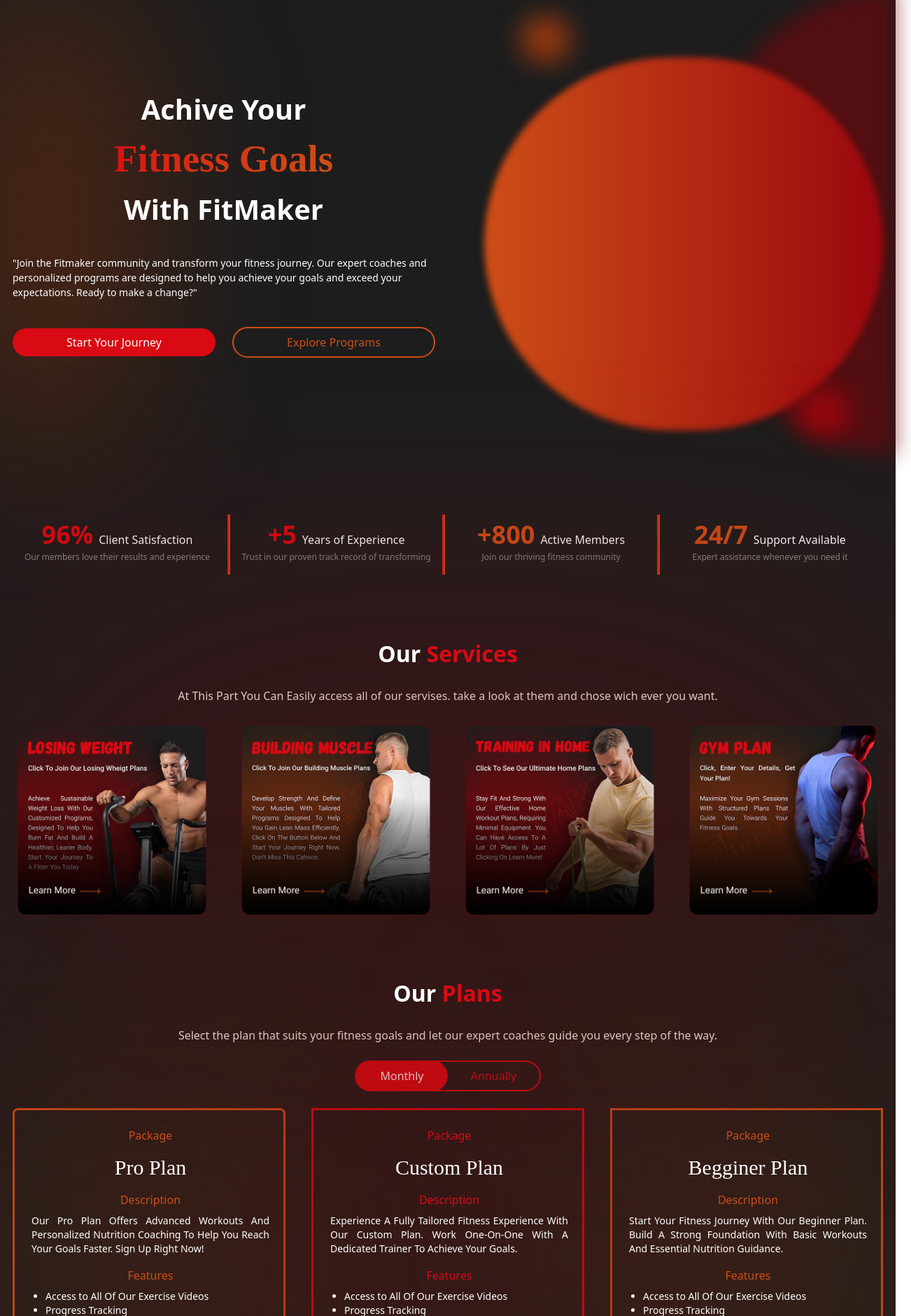
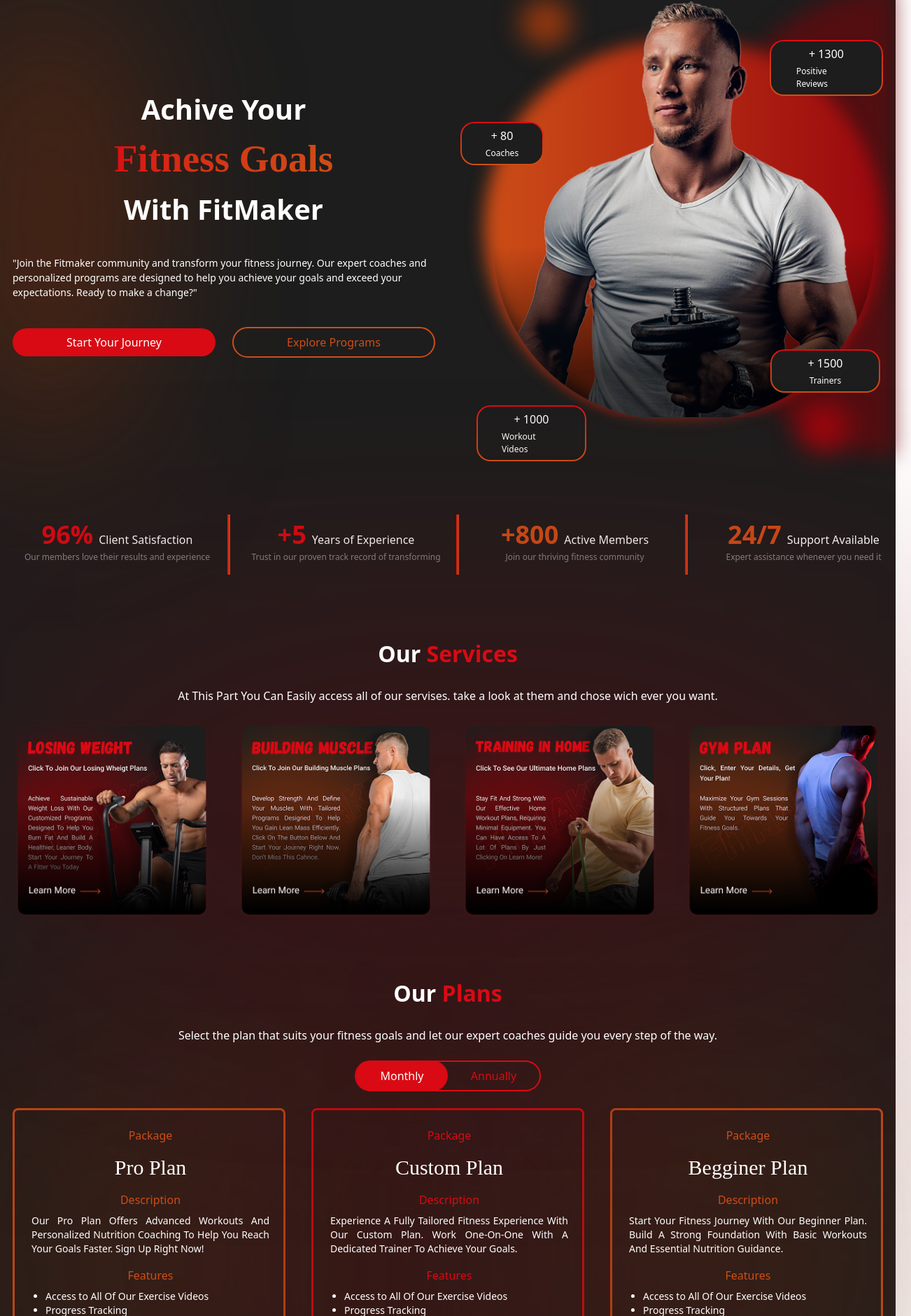
Before and after one commit to 33-af/Fitness-LP, a React (Vite) app: page / in a window 1280 px wide. Shown: the part 155-2035 px from the top of the page at 70% size, 1302 px wide, since content can reach past the window. Built offline with nearby package versions, Linux system fonts and the light colour scheme.

Commit message:
update journey component

```diff
--- a/src/App.css
+++ b/src/App.css
@@ -81,3 +81,16 @@
   font-size: 20px;
   font-style: italic;
 }
+
+.center{
+  display: flex;
+  align-items: center;
+}
+
+.border-gradient::before {
+  content: "";
+  @apply absolute inset-0 rounded-lg p-[2px] bg-gradient-to-b from-[#D90A14] to-[#CD4E17];
+  -webkit-mask: linear-gradient(white 0 0) content-box, linear-gradient(white 0 0);
+  -webkit-mask-composite: xor;
+  mask-composite: exclude;
+}
--- a/src/components/Header/header.tsx
+++ b/src/components/Header/header.tsx
@@ -1,5 +1,4 @@
 import { NavLink } from "react-router-dom";
-
 import arrowDown from '../../assets/arrow-down.png'
 import logo from '../../assets/landing-logo.png'
 import searchIcon from '../../assets/search-icon.png'
@@ -9,10 +8,10 @@ const Header = () => {
     <header className=' w-full h-[51px] mb-7  px-[98px] '>
       <div className="custom-container  flex items-center">
         <div className="mr-6">
-          <img src={logo} alt="Header-logo" width={116} height={51} />
+          <img src={logo} alt="Fitness website logo" width={116} height={51} />
         </div>
         <div className="mr-6 w-[41px] h-[38px] bg-[#262626] flex items-center justify-center rounded-[12px]">
-          <img src={searchIcon} alt="Header search-icon" width={18} height={18} className="h-[18px]" />
+          <img src={searchIcon} alt="Search icon" width={18} height={18} className="h-[18px]" />
         </div>
         <nav className="flex items-center mr-6">
           <ul className="flex items-center gap-20">
@@ -21,11 +20,11 @@ const Header = () => {
             </li>
             <li className="w-[107px] h-7 relative">
               <NavLink to='/programs' className=' text-white'>Programs</NavLink>
-              <img src={arrowDown} alt="Arrow-down" width={11} height={11}  className="absolute top-[10px] right-[20px]"/>
+              <img src={arrowDown} alt="Dropdown arrow" width={11} height={11} className="absolute top-[10px] right-[20px]" />
             </li>
             <li className="w-[107px] h-7  relative">
               <NavLink to='/programs' className='text-white'>Coaching</NavLink>
-              <img src={arrowDown} alt="Arrow-down" width={11} height={11} className="absolute top-[10px] right-[20px]"/>
+              <img src={arrowDown} alt="Dropdown arrow" width={11} height={11} className="absolute top-[10px] right-[20px]" />
             </li>
             <li className="w-[107px] h-7">
               <NavLink to='/programs' className='text-white'>Membership</NavLink>
--- a/src/components/Journey.tsx
+++ b/src/components/Journey.tsx
@@ -1,5 +1,5 @@
 import Button from "./Button"
-
+import BannerMan from '../assets/BannerMan.png'
 
 const Journey = () => {
     return (
@@ -27,11 +27,59 @@ const Journey = () => {
                 </div>
 
                 {/* right-part*/}
-                <div className="z-0 relative w-full h-[609px] flex justify-center items-end ">
+                <div className="z-0 relative w-full h-[654px] flex justify-center items-end ">
                     {/* circle*/}
                     <div className="z-20 absolute top-[8px] left-[86px] blur-[18px] bg-[#923710] w-[72px] h-[68px] rounded-full" />
+
+                    <img src={BannerMan} alt="Fitmaker fitness model" width={569} height={550} className="absolute z-40  top-0 right-0 h-[605px]" />
+
+                    <div className="absolute top-[66px] right-0  w-[162px] h-[66px] z-50">
+                        {/* Градиентная рамка */}
+                        <div className=" inset-0 rounded-[20px] p-[2px] bg-gradient-to-b from-[#D90A14] to-[#CD4E17]">
+                            {/* Внутренний элемент с фоном */}
+                            <div className="w-full h-full bg-[#1D1D1D] rounded-[18px] flex flex-col items-center justify-center text-white px-[36px] py-[6px]">
+                                <h2 className="mb-1">+ 1300</h2>
+                                <p className="text-[12px]">Positive Reviews</p>
+                            </div>
+                        </div>
+                    </div>
+
+                    <div className="absolute top-[183px] left-0  w-[119px] h-[66px] z-50">
+                        {/* Градиентная рамка */}
+                        <div className=" inset-0 rounded-[20px] p-[2px] bg-gradient-to-b from-[#D90A14] to-[#CD4E17]">
+                            {/* Внутренний элемент с фоном */}
+                            <div className="w-full h-full bg-[#1D1D1D] rounded-[18px] flex flex-col items-center justify-center text-white px-[36px] py-[6px]">
+                                <h2 className="mb-1">+ 80</h2>
+                                <p className="text-[12px]">Coaches</p>
+                            </div>
+                        </div>
+                    </div>
+
+                    <div className="absolute bottom- [55px] left-[23px]  w-[157px] h-[66px] z-50">
+                        {/* Градиентная рамка */}
+                        <div className=" inset-0 rounded-[20px] p-[2px] bg-gradient-to-b from-[#D90A14] to-[#CD4E17]">
+                            {/* Внутренний элемент с фоном */}
+                            <div className="w-full h-full bg-[#1D1D1D] rounded-[18px] flex flex-col items-center justify-center text-white px-[34px] py-[6px]">
+                                <h2 className="mb-1">+ 1000</h2>
+                                <p className="text-[12px]">Workout Videos</p>
+                            </div>
+                        </div>
+                    </div>
+
+                    <div className="absolute bottom-[80px] right-[4px] w-[157px] h-[66px] z-50">
+                        {/* Градиентная рамка */}
+                        <div className=" inset-0 rounded-[20px] p-[2px] bg-gradient-to-b from-[#D90A14] to-[#CD4E17]">
+                            {/* Внутренний элемент с фоном */}
+                            <div className="w-full h-full bg-[#1D1D1D] rounded-[18px] flex flex-col items-center justify-center text-white px-[34px] py-[6px]">
+                                <h2 className="mb-1">+ 1500</h2>
+                                <p className="text-[12px]">Trainers</p>
+                            </div>
+                        </div>
+                    </div>
+
+
                     {/* big circle*/}
-                    <div className="z-20 absolute top-0 right-0 blur-[5px]  w-[570px] h-[533px] rounded-full mt-17 circle" />
+                    <div className="z-20 absolute top-0 right-0 blur-[12px]  w-[570px] h-[533px] rounded-full mt-17 circle" />
                     {/* circle*/}
                     <div className="z-20 absolute bottom-0 right-[49px] blur-[18px] bg-[#9A070E] w-[72px] h-[68px] rounded-full" />
                 </div>
--- a/src/components/Plan.tsx
+++ b/src/components/Plan.tsx
@@ -4,7 +4,7 @@ const Plan = () => {
     return (
         <section className='w-[1244px] mb-20 mt-0 mx-auto '>
             <div className="flex items-center justify-center ">
-                <div className="w-[266px] h-11 border-2 border-solid border-[#D90A14] rounded-3xl flex items-center mb-6">
+                <div className="w-[266px] h-11 border-2 border-solid border-[#D90A14] rounded-3xl flex items-center mb-6 relative z-10 ">
                     <Button title="Monthly" type="button" className="bg-[#D90A14] w-1/2 py-2 px-4 rounded-3xl text-white h-11" />
                     <Button title="Annually" type="button" className="w-1/2 py-2 px-4 text-[#D90A14]" />
                 </div>
@@ -42,7 +42,7 @@ const Plan = () => {
                     </div>
                 </div>
 
-                <div className=" max-w-[390px]  w-full h-[553px] border-[3px] border-solid border-[#D90A14] rouded-[8px] ">
+                <div className=" max-w-[390px]  w-full h-[553px] border-[3px] border-solid border-[#D90A14] rounded-[8px] ">
                     <div className="relative w-[361px] h-[369px]">
                         {/* Размытый фон (на заднем плане) */}
                         <div className="absolute inset-0 bg-[#77060B] w-full blur-[200px] z-0 opacity-70"></div>
@@ -73,7 +73,7 @@ const Plan = () => {
                     </div>
                 </div>
 
-                <div className=" max-w-[390px]  w-full h-[553px] border-[3px] border-solid border-[#CD4E17] rouded-[8px] ">
+                <div className=" max-w-[390px]  w-full h-[553px] border-[3px] border-solid border-[#CD4E17] rounded-[8px] ">
                     <div className="relative w-[361px] h-[369px]">
                         {/* Размытый фон (на заднем плане) */}
                         <div className="absolute inset-0 bg-[#712B0D] w-full h-full blur-[180px] z-0 opacity-70"></div>
--- a/src/components/Services.tsx
+++ b/src/components/Services.tsx
@@ -7,15 +7,13 @@ import GymPlanImage from '../assets/GP.png'
 const Services = () => {
     return (
         <section className="custom-container relative  mb-20">
-            {/* Размытый фон */}
-            <div className="absolute z-10 top-[10px] left-[10px] bg-[#77060B] w-[1244px] h-[183px] blur-[200px]"></div>
+            <div className="absolute z-0 top-10 left-10 bg-[#77060B] w-[1244px] h-[183px] blur-[200px]"></div>
 
-            {/* Контейнер с фотографиями (выше блюра) */}
             <div className='relative z-50 flex items-center justify-between w-[1244px]'>
-                <img src={loseWeightImage} alt="Lose Weight"  width={284} height={285}/>
-                <img src={BuildMuscleImage} alt="Build Muscle"  width={284} height={285}/>
-                <img src={TrainHomeImage} alt="Train at Home"  width={284} height={285}/>
-                <img src={GymPlanImage} alt="Gym Plan" width={284} height={285}/>
+                <img src={loseWeightImage} alt="Lose Weight" width={284} height={285} />
+                <img src={BuildMuscleImage} alt="Build Muscle" width={284} height={285} />
+                <img src={TrainHomeImage} alt="Train at Home" width={284} height={285} />
+                <img src={GymPlanImage} alt="Gym Plan" width={284} height={285} />
             </div>
         </section>
     )
--- a/src/components/Staticks.tsx
+++ b/src/components/Staticks.tsx
@@ -1,11 +1,9 @@
-
-
 const Staticks = () => {
     return (
-        <div className='custom-container flex items-center  '>
+        <div className="custom-container flex items-center space-x-4">
             <div className="flex items-center">
-                <div className="flex items-center flex-col  w-[299px] h-[86px] mt-[18px]">
-                    <div className="flex  items-baseline mb-1 ">
+                <div className="flex flex-col items-center w-[299px] h-[86px] mt-[18px]">
+                    <div className="flex items-baseline mb-1">
                         <h2 className="text-[#D90A14] text-4xl font-bold">96%</h2>
                         <p className="text-white text-base ml-2">Client Satisfaction</p>
                     </div>
@@ -14,9 +12,9 @@ const Staticks = () => {
                 <span className="block h-[86px] w-1 bg-gradient-to-r from-[#D90A14] to-[#CD4E17] ml-2" />
             </div>
 
-            <div className="flex items-center w-[299px] h-[86px] ml-2">
-                <div className="flex items-center flex-col  w-[299px] h-[86px] mt-[18px]">
-                    <div className="flex  items-baseline mb-1 ">
+            <div className="flex items-center">
+                <div className="flex flex-col items-center w-[299px] h-[86px] mt-[18px]">
+                    <div className="flex items-baseline mb-1">
                         <h2 className="text-[#D90A14] text-4xl font-bold">+5</h2>
                         <p className="text-white text-base ml-2">Years of Experience</p>
                     </div>
@@ -25,28 +23,28 @@ const Staticks = () => {
                 <span className="block h-[86px] w-1 bg-gradient-to-r from-[#D90A14] to-[#CD4E17] ml-2" />
             </div>
 
-            <div className="flex items-center w-[299px] h-[86px] ml-2">
-                <div className="flex items-center flex-col  w-[299px] h-[86px] mt-[18px]">
-                    <div className="flex  items-baseline mb-1 ">
+            <div className="flex items-center">
+                <div className="flex flex-col items-center w-[299px] h-[86px] mt-[18px]">
+                    <div className="flex items-baseline mb-1">
                         <h2 className="text-[#CD4E17] text-4xl font-bold">+800</h2>
-                        <p className="text-white text-base ml-2"> Active Members</p>
+                        <p className="text-white text-base ml-2">Active Members</p>
                     </div>
                     <p className="text-[#888888] text-xs">Join our thriving fitness community</p>
                 </div>
                 <span className="block h-[86px] w-1 bg-gradient-to-r from-[#D90A14] to-[#CD4E17] ml-2" />
             </div>
 
-            <div className="flex items-center w-[299px] h-[86px] ml-2">
-                <div className="flex items-center flex-col  w-[299px] h-[86px] mt-[18px]">
-                    <div className="flex  items-baseline mb-1 ">
+            <div className="flex items-center">
+                <div className="flex flex-col items-center w-[299px] h-[86px] mt-[18px]">
+                    <div className="flex items-baseline mb-1">
                         <h2 className="text-[#CD4E17] text-4xl font-bold">24/7</h2>
-                        <p className="text-white text-base ml-2"> Support Available</p>
+                        <p className="text-white text-base ml-2">Support Available</p>
                     </div>
                     <p className="text-[#888888] text-xs">Expert assistance whenever you need it</p>
                 </div>
             </div>
         </div>
-    )
-}
+    );
+};
 
-export default Staticks
+export default Staticks;
--- a/src/components/Tools.tsx
+++ b/src/components/Tools.tsx
@@ -23,15 +23,15 @@ const Tools = () => {
                 </div>
 
             </div>
-            <p className='text-white text-base my-6 text-center'>Access a variety of tools to help you reach your fitness goals more effectively</p>
+            <p className='text-white text-base my-6 text-center relative z-10'>Access a variety of tools to help you reach your fitness goals more effectively</p>
             <div className="relative ">
-                <div className="absolute z-10 top-[10px] left-[10px]   blur-[100px] bg-[#712B0D] w-[1244px] h-[215px] opacity-60 "></div>
+                <div className="absolute z-0 top-[10px] left-[10px]   blur-[100px] bg-[#712B0D] w-[1244px] h-[215px] opacity-60 "></div>
                 <div className="flex items-center justify-between relative z-50">
-                    <img src={CalorieImage} alt="calorie-image" width={236} height={223} />
-                    <img src={BMIImage} alt="calorie-image" width={236} height={223} />
-                    <img src={MacrueImage} alt="calorie-image" width={236} height={223} />
-                    <img src={goalImage} alt="calorie-image" width={236} height={223} />
-                    <img src={CalorieImage} alt="calorie-image" width={236} height={223} />
+                    <img src={CalorieImage}  alt="Calorie Tracker" width={236} height={223} />
+                    <img src={BMIImage} alt="BMI Calculator" width={236} height={223} />
+                    <img src={MacrueImage} alt="Macronutrient Calculator" width={236} height={223} />
+                    <img src={goalImage} alt="Fitness Goal Tracker" width={236} height={223} />
+                    <img src={CalorieImage} alt="Calorie Tracker" width={236} height={223} />
                 </div>
             </div>
         </section>
--- a/src/components/Trainers.tsx
+++ b/src/components/Trainers.tsx
@@ -22,9 +22,9 @@ const Trainers = () => {
                     </div>
                 </div>
             </div>
-            <p className='text-white text-base my-6 text-center'>At This Part you can See Few Of The Many Positive reviews Of Our Customers.</p>
+            <p className='text-white text-base my-6 text-center relative '>At This Part you can See Few Of The Many Positive reviews Of Our Customers.</p>
             <div className="relative w-full h-[394px] flex   justify-between  z-0">
-                <div className="mt-[258px]  relative z-10 blur-[100px] bg-[#712B0D] w-full h-[94px] rounded-r-full " />
+                <div className="mt-[258px]  relative z-0 blur-[100px] bg-[#712B0D] w-full h-[94px] rounded-r-full " />
                 <div className="absolute z-50 flex items-center justify-between w-full">
                     <img src={TrainerOneImage} alt="trainer image" width={277} height={385} />
                     <img src={TrainerTwoImage} alt="trainer image" width={277} height={385} />
--- a/src/pages/Home/home.tsx
+++ b/src/pages/Home/home.tsx
@@ -24,7 +24,7 @@ const Home = () => {
         subTitle="At This Part You Can Easily access all of our servises. take a look at them and chose wich ever you want."
         classNameTitleOne="font-bold text-[32px] text-white mt-20 mb-6"
         classNameTitleTwo="font-bold text-[32px] text-[#D90A14] mt-20 mb-6"
-        classNameSubTitle="text-base text-white mb-6"
+        classNameSubTitle="text-base text-white mb-6 relative z-10"
       />
       <Services />
       <Breadcrumbs
@@ -32,7 +32,7 @@ const Home = () => {
         subTitle="Select the plan that suits your fitness goals and let our expert coaches guide you every step of the way."
         classNameTitleOne="font-bold text-[32px] text-white mt-20 mb-6"
         classNameTitleTwo="text-[#D90A14]"
-        classNameSubTitle="text-base text-white mb-6"
+        classNameSubTitle="text-base text-white mb-6 relative z-10"
       />
       <Plan />
       <Tools />
```
Also changed, not shown: src/assets/BannerMan.png (added).
